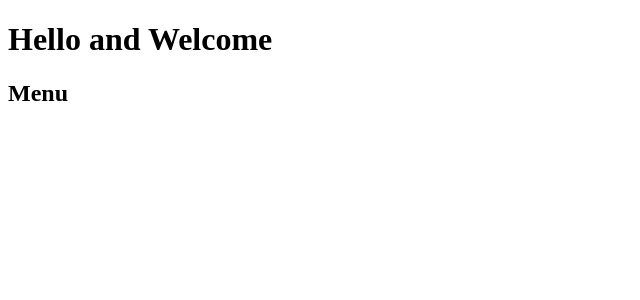
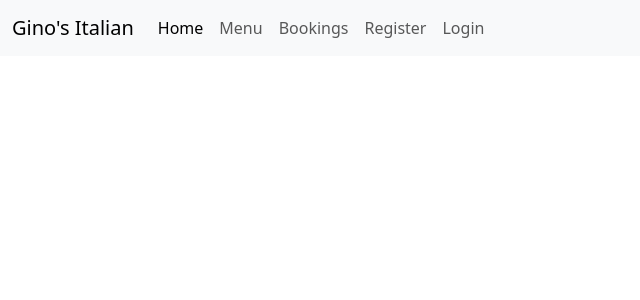
Before and after one commit to carlow78/ginos-italian, a Django app: template templates/base.html in a window 1280 px wide. Shown: the top 300 px of the page, without its empty margins (0-640 px from the left). Run offline with Django 5.2, Linux system fonts and the light colour scheme; the template is opened without the code that fills it, so the values that code supplies are empty; some libraries are stand-ins or nearby versions.

Commit message:
add header using bootstrap 5.3

```diff
--- a/main/urls.py
+++ b/main/urls.py
@@ -20,4 +20,5 @@ from django.urls import path, include
 urlpatterns = [
     path('admin/', admin.site.urls),
     path('', include('home.urls')),
+
 ]
--- a/templates/base.html
+++ b/templates/base.html
@@ -1,12 +1,27 @@
+{% load static %}
+
 <!DOCTYPE html>
 <html lang="en">
 <head>
     <meta charset="UTF-8">
     <meta name="viewport" content="width=device-width, initial-scale=1.0">
-    <title>Gino's Italian</title>
+
+    {% block extra_css %}
+    <link rel="stylesheet" href="https://cdnjs.cloudflare.com/ajax/libs/bootstrap/5.3.3/css/bootstrap.min.css" integrity="sha512-jnSuA4Ss2PkkikSOLtYs8BlYIeeIK1h99ty4YfvRPAlzr377vr3CXDb7sb7eEEBYjDtcYj+AjBH3FLv5uSJuXg==" crossorigin="anonymous" referrerpolicy="no-referrer" />
+    <link rel="stylesheet" href="{% static '/css/base.css' %}">
+    {% endblock %}
+
+    {% block onload_js %}
+    <script src="https://cdnjs.cloudflare.com/ajax/libs/bootstrap/5.3.3/js/bootstrap.min.js" integrity="sha512-ykZ1QQr0Jy/4ZkvKuqWn4iF3lqPZyij9iRv6sGqLRdTPkY69YX6+7wvVGmsdBbiIfN/8OdsI7HABjvEok6ZopQ==" crossorigin="anonymous" referrerpolicy="no-referrer"></script>
+    {% endblock %}
+
+    <title>Gino's Italian - {% block title %}{% endblock %}</title>
+
 </head>
 <body>
-    <h1>Hello and Welcome</h1>
-    <h2>Menu</h2>
+
+    {% include 'includes/header.html' %}
+
+
 </body>
 </html>
--- /dev/null
+++ b/templates/includes/header.html
@@ -0,0 +1,32 @@
+{% load static %}
+
+<header>
+  <nav class="navbar navbar-expand-lg bg-body-tertiary">
+    <div class="container-fluid">
+      <a class="navbar-brand" href="#">Gino's Italian</a>
+      <button class="navbar-toggler" type="button" data-bs-toggle="collapse" data-bs-target="#navbarNav" aria-controls="navbarNav" aria-expanded="false" aria-label="Toggle navigation">
+        <span class="navbar-toggler-icon"></span>
+      </button>
+      <div class="collapse navbar-collapse" id="navbarNav">
+        <ul class="navbar-nav">
+          <li class="nav-item">
+            <a class="nav-link active" aria-current="page" href="#">Home</a>
+          </li>
+          <li class="nav-item">
+            <a class="nav-link" href="#">Menu</a>
+          </li>
+          <li class="nav-item">
+            <a class="nav-link" href="#">Bookings</a>
+          </li>
+          <li class="nav-item">
+            <a class="nav-link" href="#">Register</a>
+          </li>
+          <li class="nav-item">
+            <a class="nav-link" href="#">Login</a>
+          </li>
+        </ul>
+      </div>
+    </div>
+  </nav>
+  </nav>
+</header>
```
Also changed, not shown: static/css/base.css (added).
